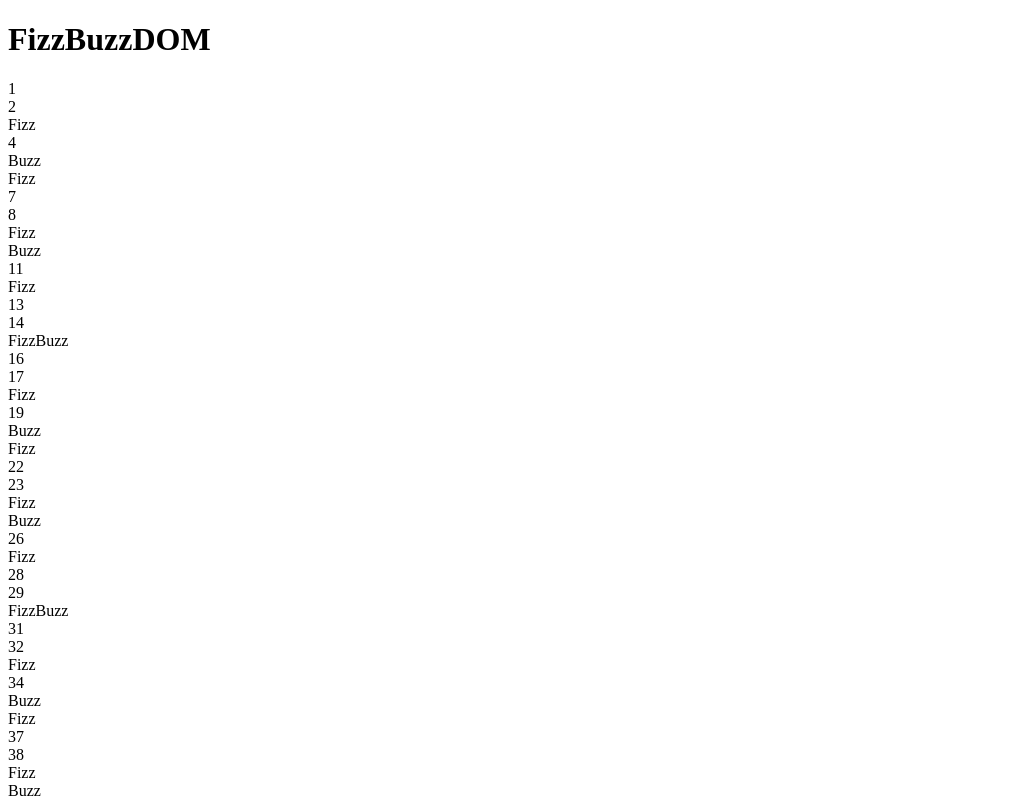
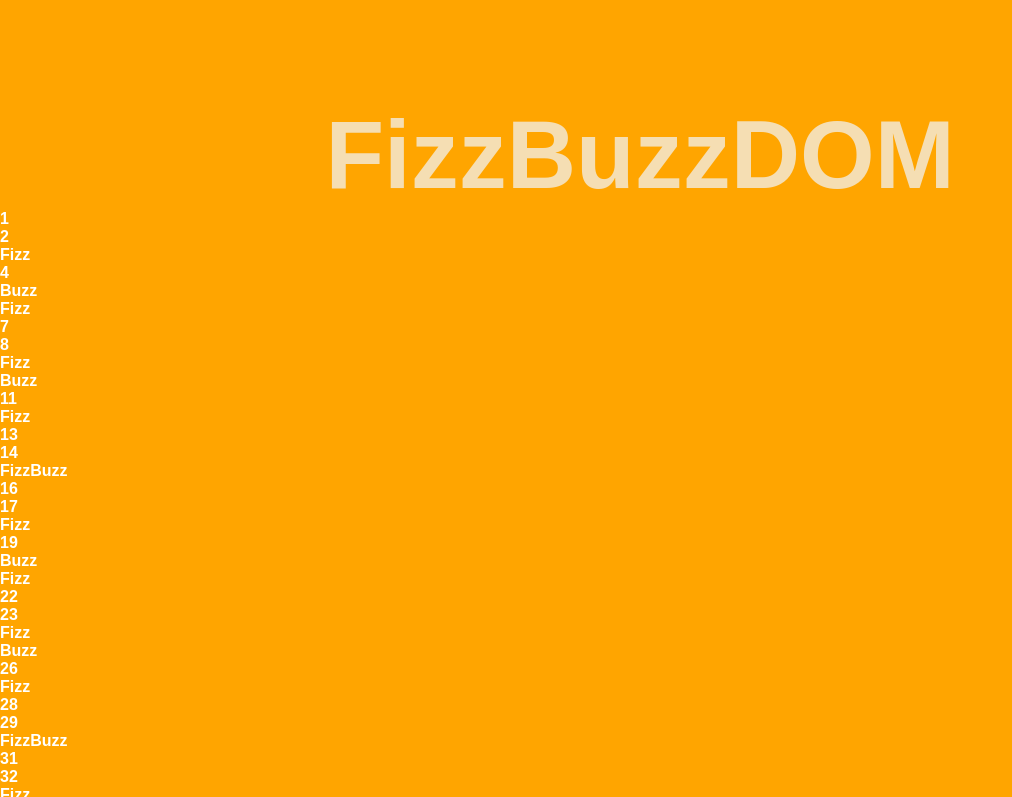
Before and after one commit to EliaBrambilla/js-fizzbuzz, a plain HTML site: page index.html in a window 1280 px wide. Shown: the top 797 px of the page, without its empty margins (0-1012 px from the left). Drawn offline with Linux system fonts and the light colour scheme.

Commit message:
ordino html e aggiungo prima parte css (generali)

```diff
--- a/assets/css/style.css
+++ b/assets/css/style.css
@@ -0,0 +1,23 @@
+/* generali */
+*,
+*::after,
+*::before{
+  margin: 0;
+  padding: 0;
+  box-sizing: border-box;
+  @import url('https://fonts.googleapis.com/css2?family=Oswald&display=swap');
+}
+
+body{
+  background-color: orange;
+  font-family: 'Oswald', sans-serif;
+  font-weight: bold;
+  color: white;
+}
+
+h1{
+  color: wheat;
+  text-align: center;
+  margin-top: 100px;
+  font-size: 6rem;
+}
--- a/index.html
+++ b/index.html
@@ -11,15 +11,11 @@
 
     <header>
         <h1>FizzBuzzDOM</h1>
-      </header>
+    </header>
       <div class="container">
-        <div class="row d-flex flex-wrap">
+        <div class="row d-flex flex-wrap"></div>
+      </div>
 
-
-        </div>
-
-      </div>
-    </header>
 
 
 
```
